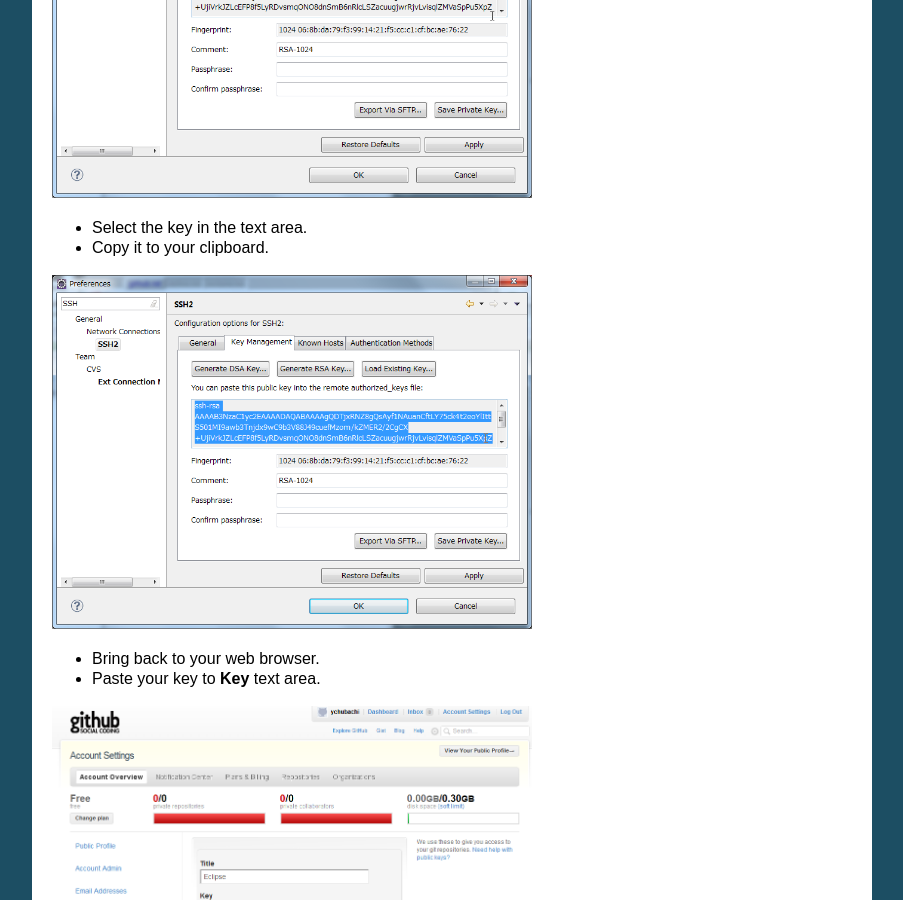
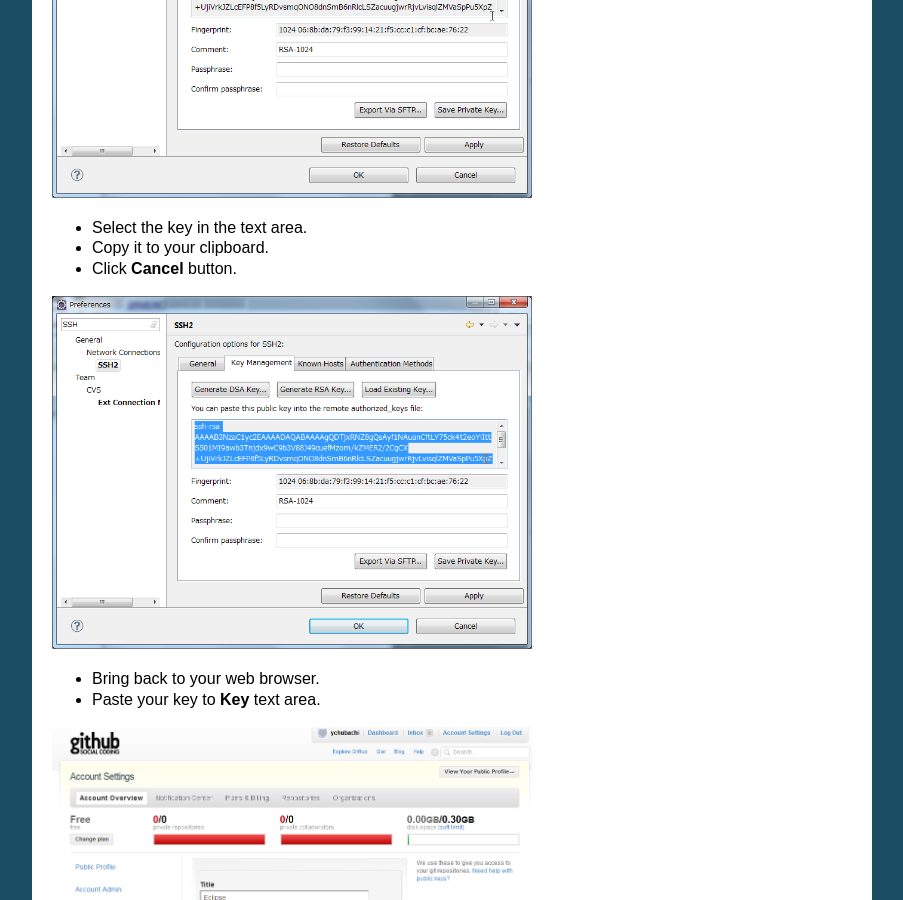
Before and after one commit to ychubachi/collaborative-sde, a Sphinx documentation site: the page built from source/github.rst, in a window 1280 px wide and 900 px high, scrolled down 8919 px. Shown: the whole window, without its empty margins (198-1101 px from the left). Built offline with Sphinx 7.4.7, drawn with Linux system fonts in a browser that asks for light colours.

Commit message:
Resistering SSH key

```diff
--- a/source/github.rst
+++ b/source/github.rst
@@ -165,6 +165,7 @@ Bring back to Eclipse.
 
 - Select the key in the text area.
 - Copy it to your clipboard.
+- Click **Cancel** button.
 
 .. image:: image/20110826020706.png
    :width: 480 px
```
